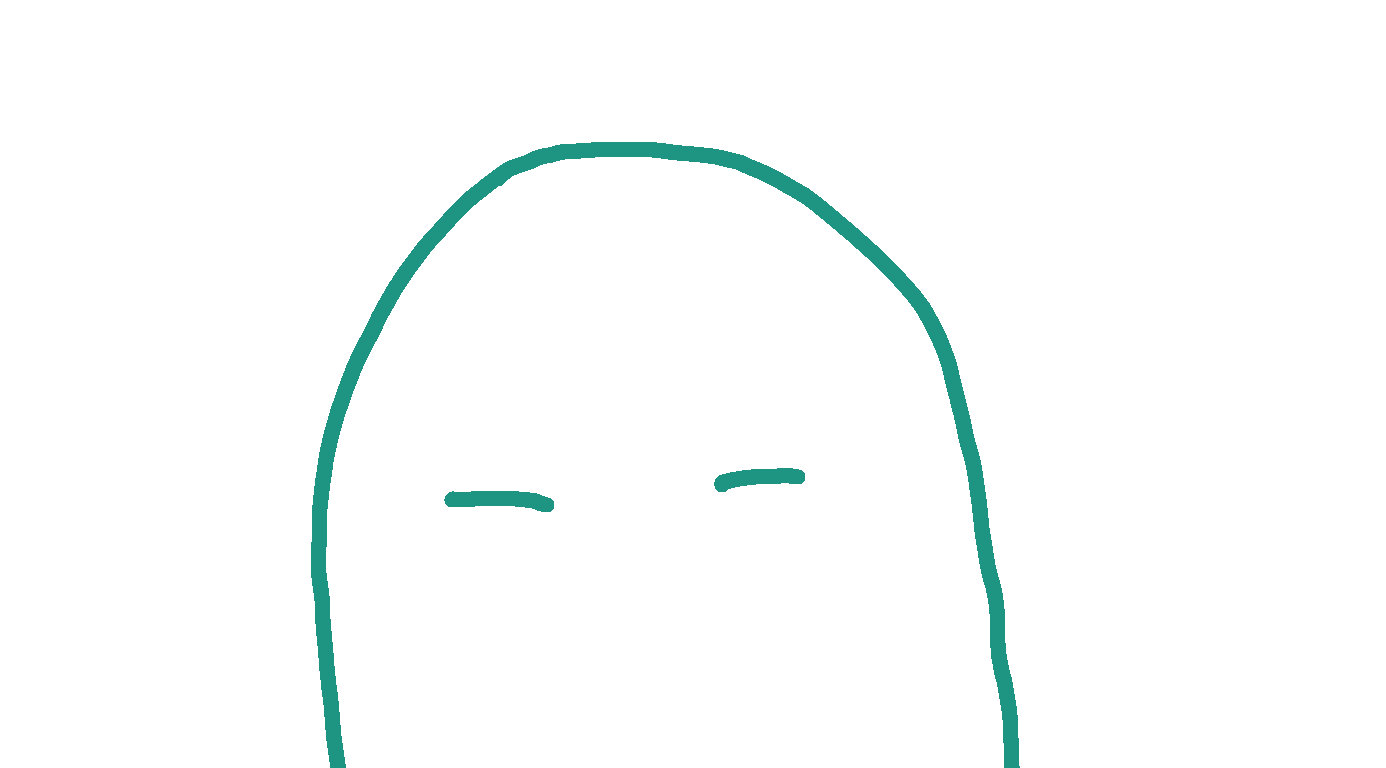
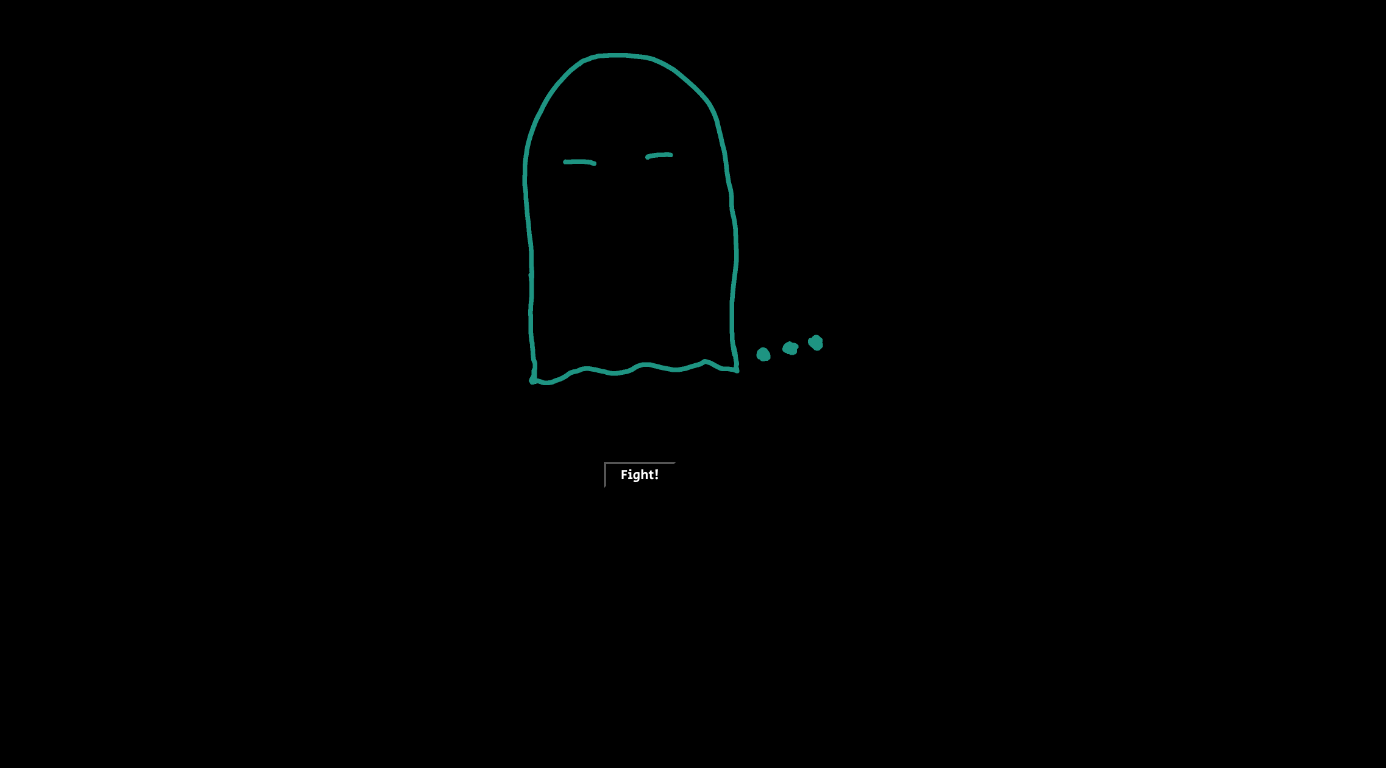
Before and after one commit to TashaWolff/Project_RockPaperScissors, a plain HTML site: page index.html in a window 1280 px wide. Shown: the part 92-860 px from the top of the page, 1386 px wide, since content can reach past the window. After the commit the page ends 800 px from the top, so only its background shows below. Drawn offline with Linux system fonts and the light colour scheme.

Commit message:
Add stylesheet and begin basic styling
Add background color, fonts, and layout of start page

```diff
--- a/index.html
+++ b/index.html
@@ -1,8 +1,12 @@
 <!DOCTYPE html>
 <html lang="en">
     <head>
+        <link rel="preconnect" href="https://fonts.googleapis.com">
+        <link rel="preconnect" href="https://fonts.gstatic.com" crossorigin>
+        <link href="https://fonts.googleapis.com/css2?family=Secular+One&display=swap" rel="stylesheet">
         <meta charset="UTF-8">
         <script src="myscripts.js" defer></script>
+        <link href="./styles.css" rel="stylesheet" type="text/css">
         <title>Rock, Paper, Scissors Project</title>
     </head>
     <body>
--- a/myscripts.js
+++ b/myscripts.js
@@ -57,7 +57,7 @@ function start() {
 function end() {
 //  accept fate -> return to start screen
     endContainer.style.display="none";
-    startContainer.style.display="block";
+    startContainer.style.display="flex";
 }
 
 const choice = document.querySelectorAll('.choice');
--- /dev/null
+++ b/styles.css
@@ -0,0 +1,22 @@
+body,
+button {
+    background-color: black;
+    color: white;
+    font-family: 'Secular One', sans-serif;
+}
+
+#startContainer {
+    display: flex;
+    flex-direction: column;
+    align-items: center;
+}
+
+#startContainer img {
+    width: 420px;
+    height: auto;
+}
+
+#btnStart {
+    width: 72px;
+    margin-top: 36px;
+}
```
